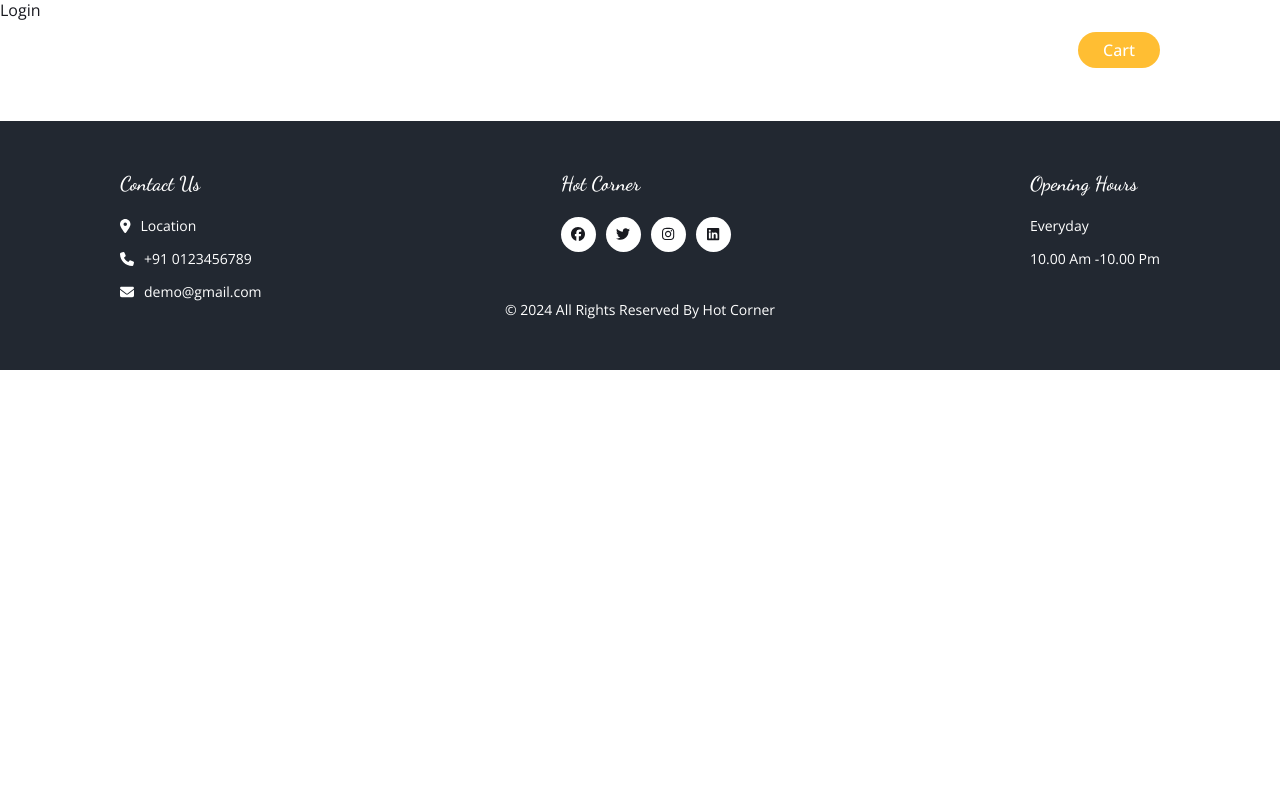
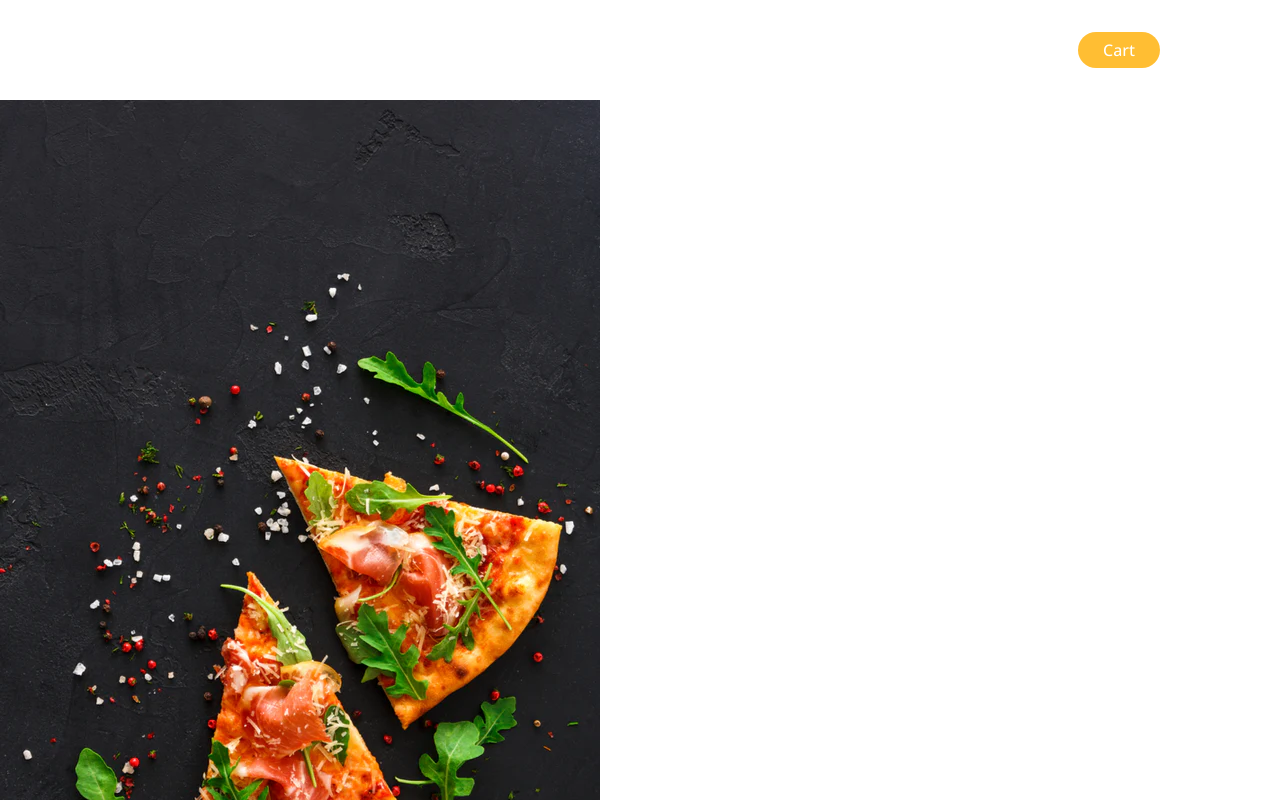
Before and after one commit to sachingour007/restaurantApp, a React (Vite) app in the folder client/: page /login in a window 1280 px wide. Shown: the top 800 px of the page. Built offline with nearby package versions, Linux system fonts and the light colour scheme.

Commit message:
login page development

```diff
--- a/client/src/components/Login.jsx
+++ b/client/src/components/Login.jsx
@@ -1,9 +1,22 @@
-import React from 'react'
+import React from "react";
+import login_banner from "../assets/images/login_banner.webp";
 
 const Login = () => {
   return (
-    <div>Login</div>
-  )
-}
+    <section className="loginSection">
+      <div className="wrapper">
+        <div className="imgContainer">
+          <img src={login_banner} alt="" />
+        </div>
+        <div className="formContainer">
+          <form action="">
 
-export default Login
+
+          </form>
+        </div>
+      </div>
+    </section>
+  );
+};
+
+export default Login;
--- a/client/src/scss/main.scss
+++ b/client/src/scss/main.scss
@@ -9,3 +9,4 @@
 @import 'pages/_homepage.scss';
 @import 'pages/_offerCard.scss';
 @import 'pages/_menu.scss';
+@import 'pages/_login.scss';
--- a/client/src/scss/module/_footer.scss
+++ b/client/src/scss/module/_footer.scss
@@ -1,4 +1,4 @@
-footer{@include wrapper;margin-top: 200px; padding-top: 50px; padding-bottom: 50px; background: #222831;
+footer{@include wrapper;margin-top: 100px; padding-top: 50px; padding-bottom: 50px; background: #222831;
     .flexSec{ display: flex; justify-content: space-between; flex-flow: wrap;
         .contactUs{
             h2{@include font30; color: #fff; font-family: $dancingFont; font-weight: $fontW600; margin-bottom: 20px;}
@@ -38,10 +38,10 @@ footer{@include wrapper;margin-top: 200px; padding-top: 50px; padding-bottom: 50
         p{color: #fff; @include font16; font-weight: $fontW400; font-family: $openSans;}
     }
 
-    @media all and (max-width: 1800px){margin-top: 180px;}
-    @media all and (max-width: 1600px){margin-top: 140px;}
-    @media all and (max-width: 1440px){margin-top: 120px;}
-    @media all and (max-width: 1280px){margin-top: 100px;}
+    @media all and (max-width: 1800px){margin-top: 80px;}
+    @media all and (max-width: 1600px){margin-top: 40px;}
+    @media all and (max-width: 1440px){margin-top: 20px;}
+    @media all and (max-width: 1280px){}
     @media all and (max-width: 720px){
         .flexSec{flex-flow: column; gap: 20px; align-items: center;margin-bottom: 20px;
             .contactUs{width: 100%;
--- /dev/null
+++ b/client/src/scss/pages/_login.scss
@@ -0,0 +1,6 @@
+.loginSection{padding-top: 100px;
+    .wrapper{
+        .imgContainer{width: 100%;
+        }
+    }
+}
--- a/client/src/scss/pages/_menu.scss
+++ b/client/src/scss/pages/_menu.scss
@@ -1,4 +1,4 @@
-.menuSection{padding-top: 200px;
+.menuSection{padding-top: 100px;
     .menuWrapper{@include wrapper;
         .secHeading{display: flex; justify-content: center; align-items: center; margin-bottom: 45px;
             h2{@include font40; font-family: $dancingFont; font-weight: $fontW700; color: #000;}
```
Also changed, not shown: client/src/assets/images/login_banner.webp (added), 1 other file (tests, documents, lock files or other folders).
